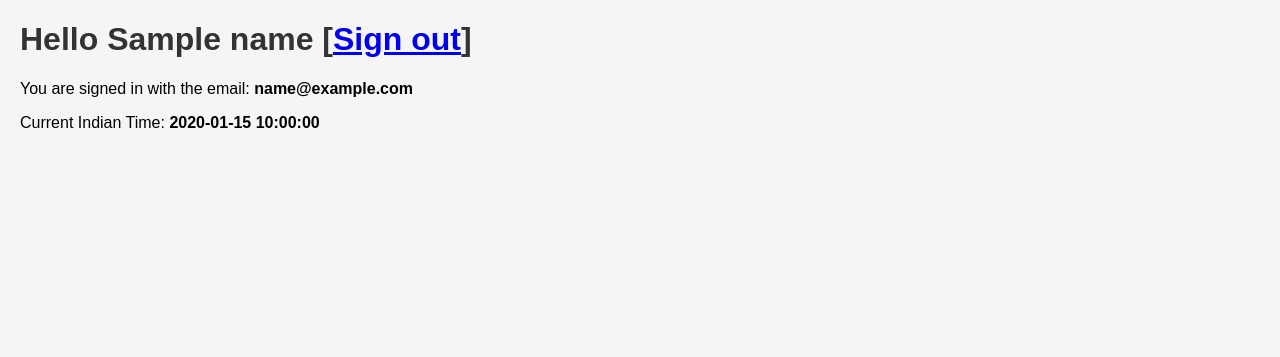
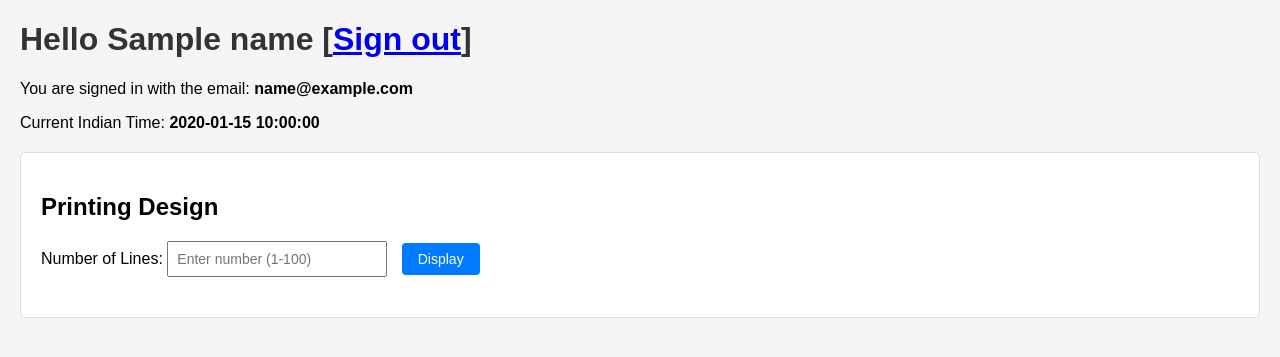
Before and after one commit to AkhileswarReddy23/PDCQ4-Akhil, a Flask app: template templates/welcome.html in a window 1280 px wide. Shown: the top 357 px of the page. Run offline with Flask 3, Linux system fonts and the light colour scheme; the template is opened without the code that fills it: most values are stand-ins (such as "Sample title", 1, 10 or a date in 2020).

Commit message:
added display button in UI

```diff
--- a/app.py
+++ b/app.py
@@ -59,5 +59,66 @@ def logout():
     session.pop('user', None)
     return redirect(url_for('index'))
 
+def generate_design_pattern(n):
+    """
+    Generate a recursive design pattern based on the number of lines.
+    Pattern: recursively breaks down the word "FORMULATIONS" by showing
+    the word, then a connector line, then continuing recursively with the middle.
+    """
+    word = "FORMULAQSOLUTIONS"
+    lines = []
+
+    def recursive_pattern(text):
+        """Recursively generate the pattern"""
+        if len(lines) >= n or not text:
+            return
+
+        # Base case: single character
+        if len(text) == 1:
+            lines.append(text)
+            return
+
+        # Show the text
+        lines.append(text)
+        if len(lines) >= n:
+            return
+
+        # Show connector between first and last character
+        first = text[0]
+        last = text[-1]
+        middle_length = len(text) - 2
+
+        if middle_length >= 0:
+            if middle_length == 0:
+                connector = first + last
+            else:
+                connector = first + "-" * middle_length + last
+            lines.append(connector)
+            if len(lines) >= n:
+                return
+
+            # Extract middle and recurse
+            middle = text[1:-1]
+            if middle:
+                recursive_pattern(middle)
+
+    recursive_pattern(word)
+    return '\n'.join(lines[:n])
+
+@app.route('/generate-design', methods=['POST'])
+def generate_design():
+    try:
+        data = request.get_json()
+        lines = data.get('lines', 0)
+
+        # Validate input
+        if not isinstance(lines, int) or lines < 1 or lines > 100:
+            return {'error': 'Invalid input. Lines must be between 1 and 100'}, 400
+
+        design = generate_design_pattern(lines)
+        return {'design': design}
+    except Exception as e:
+        return {'error': str(e)}, 500
+
 if __name__ == '__main__':
     app.run(debug=True)
--- a/templates/welcome.html
+++ b/templates/welcome.html
@@ -13,11 +13,105 @@
         h1 {
             color: #333;
         }
+        .design-container {
+            background-color: white;
+            border: 1px solid #ddd;
+            padding: 20px;
+            margin: 20px 0;
+            border-radius: 5px;
+        }
+        .input-group {
+            margin: 20px 0;
+        }
+        input[type="number"] {
+            padding: 8px;
+            font-size: 14px;
+            width: 200px;
+        }
+        button {
+            padding: 8px 16px;
+            font-size: 14px;
+            background-color: #007bff;
+            color: white;
+            border: none;
+            border-radius: 4px;
+            cursor: pointer;
+            margin-left: 10px;
+        }
+        button:hover {
+            background-color: #0056b3;
+        }
+        #design-output {
+            background-color: #1e1e1e;
+            color: #00ff00;
+            padding: 15px;
+            margin: 15px 0;
+            border-radius: 4px;
+            font-family: 'Courier New', monospace;
+            white-space: pre;
+            overflow-x: auto;
+            display: none;
+        }
+        .error {
+            color: red;
+            margin-top: 10px;
+            display: none;
+        }
     </style>
 </head>
 <body>
     <h1>Hello {{ name }} [<a href="/logout">Sign out</a>]</h1>
     <p>You are signed in with the email: <strong>{{ email }}</strong></p>
     <p>Current Indian Time: <strong>{{ current_time }}</strong></p>
+
+    <div class="design-container">
+        <h2>Printing Design</h2>
+        <div class="input-group">
+            <label for="lines-input">Number of Lines:</label>
+            <input type="number" id="lines-input" name="lines" min="1" max="100" placeholder="Enter number (1-100)">
+            <button onclick="generateDesign()">Display</button>
+        </div>
+        <div id="error" class="error"></div>
+        <div id="design-output"></div>
+    </div>
+
+    <script>
+        async function generateDesign() {
+            const linesInput = document.getElementById('lines-input');
+            const lines = parseInt(linesInput.value);
+            const errorDiv = document.getElementById('error');
+            const outputDiv = document.getElementById('design-output');
+
+            errorDiv.style.display = 'none';
+            outputDiv.style.display = 'none';
+
+            if (!lines || lines < 1 || lines > 100) {
+                errorDiv.textContent = 'Please enter a valid number between 1 and 100';
+                errorDiv.style.display = 'block';
+                return;
+            }
+
+            try {
+                const response = await fetch('/generate-design', {
+                    method: 'POST',
+                    headers: {
+                        'Content-Type': 'application/json'
+                    },
+                    body: JSON.stringify({ lines: lines })
+                });
+
+                if (!response.ok) {
+                    throw new Error('Failed to generate design');
+                }
+
+                const data = await response.json();
+                outputDiv.textContent = data.design;
+                outputDiv.style.display = 'block';
+            } catch (error) {
+                errorDiv.textContent = 'Error: ' + error.message;
+                errorDiv.style.display = 'block';
+            }
+        }
+    </script>
 </body>
 </html>
```
